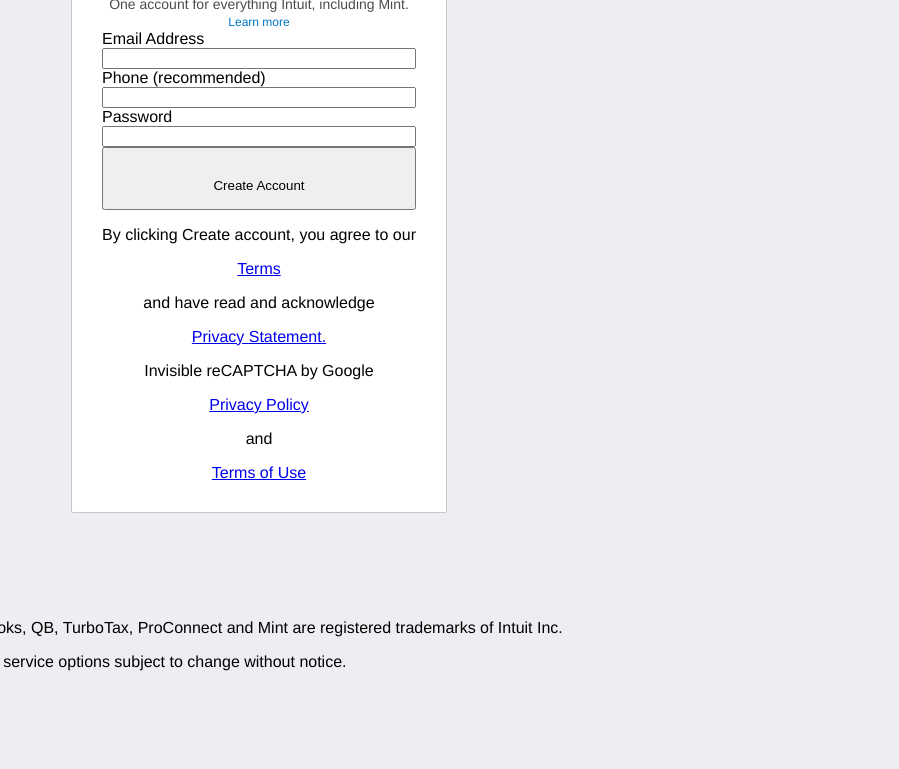
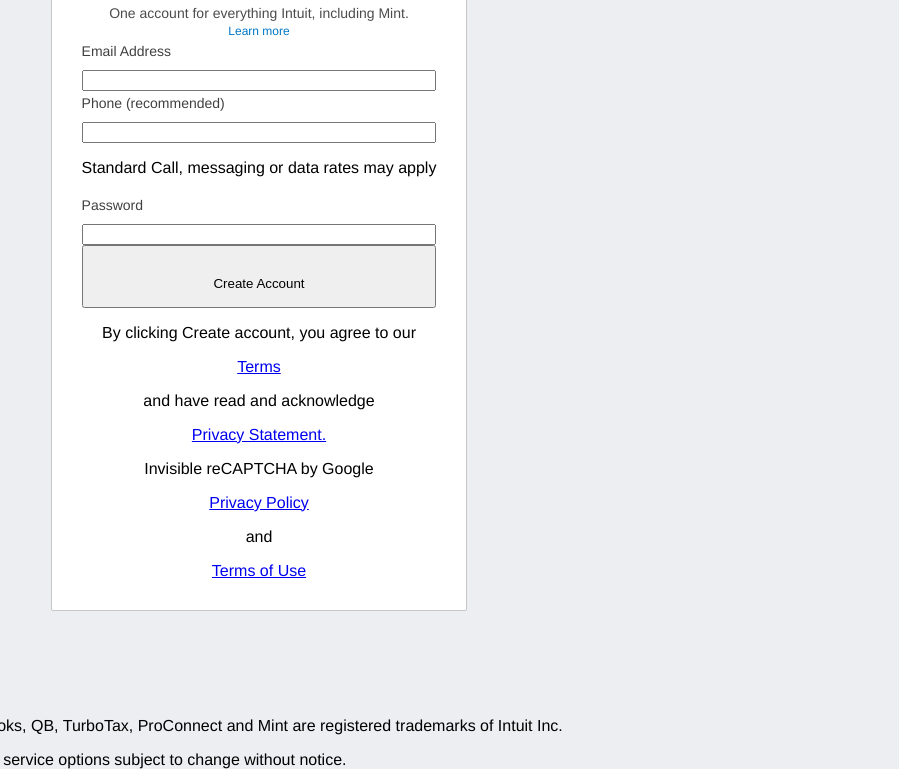
Before and after one commit to MiguelDP4/HTML-CSS-Project-2, a plain HTML site: page index.html in a window 1280 px wide. Shown: the part 287-1056 px from the top of the page, without its empty margins (381-1280 px from the left). Before the commit the page ends 958 px from the top, so only its background shows below. Drawn offline with Linux system fonts and the light colour scheme.

Commit message:
Formated Frm Container Layouts 2

```diff
--- a/index.html
+++ b/index.html
@@ -49,6 +49,7 @@
                         <div class="phone">
                             <label>Phone (recommended)</label>
                             <input type="text">
+                            <p>Standard Call, messaging or data rates may apply</p>
                         </div>
                         <div class="pwd">
                             <label>Password</label>
--- a/style.css
+++ b/style.css
@@ -200,7 +200,12 @@ body{
 }
 
 .main-frm label{
-
+    color: rgb(64, 64, 64);
+    font-size: 14px;
+    font-weight: 400;
+    padding-bottom: 6px;
+    line-height: 25px;
+    text-align: left;
 }
 
 .main-frm div{
```
